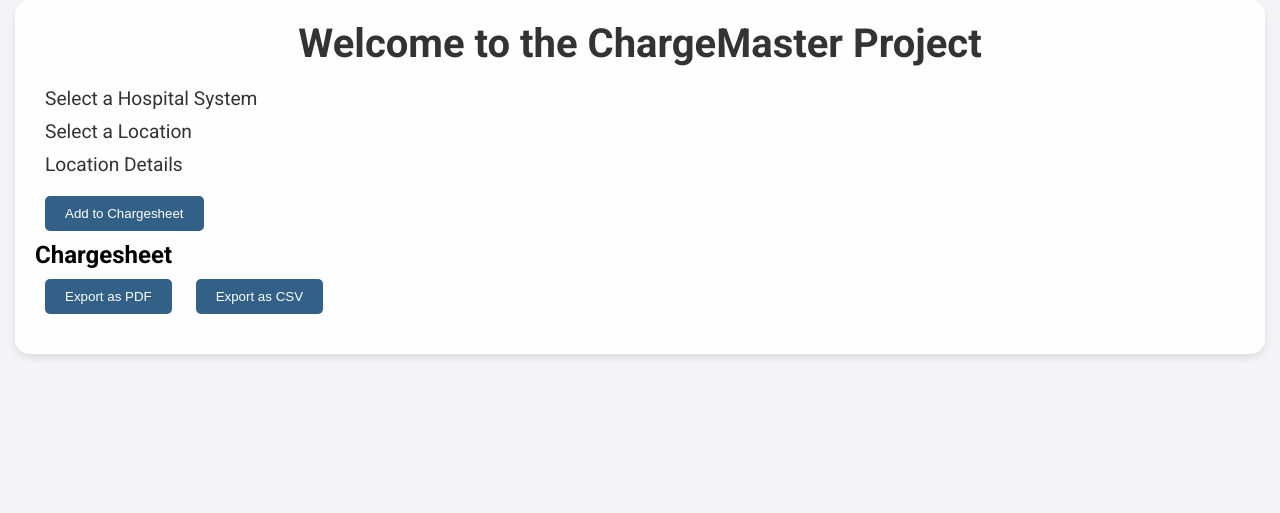
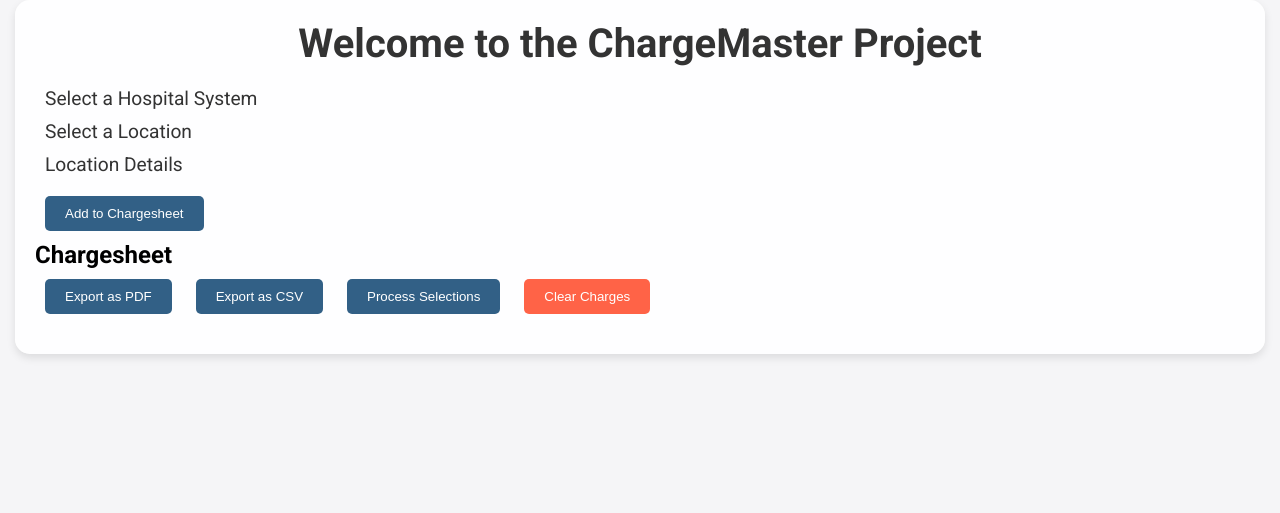
Before and after one commit to gsmithw91/ChargeMaster1, a Flask app: template templates/chargemaster.html in a window 1280 px wide. Shown: the part 15-528 px from the top of the page. Run offline with Flask 3, Linux system fonts and the light colour scheme; the template is opened without the code that fills it, so the values that code supplies are empty; some libraries are stand-ins or nearby versions.

Commit message:
12/20 starting 12/20 starting 12/20 starting 12/20 starting 12/20 starting 12/20 starting 12/20 starting 12/20 starting 12/20 starting 12/20 starting 12/20 starting 12/20 starting

```diff
--- a/backend/routes/chargemaster/charges_api_routes.py
+++ b/backend/routes/chargemaster/charges_api_routes.py
@@ -227,3 +227,21 @@ def get_charges(system_id, location_id):
     except Exception as e:
         api_logger.error(f"An unexpected error occurred while fetching charge data: {e}")
         return jsonify({"error": str(e)}), 500
+
+from flask import Flask, request, jsonify
+
+app = Flask(__name__)
+
+@app.route('/process-chargesheet', methods=['POST'])
+def get_charge_sheet_data():
+    data = request.json  # Get JSON data sent in the POST request
+
+    # Process data: Omit nulls (and undefined values, which should be handled client-side)
+    processed_data = [omit_nulls(charge) for charge in data]
+
+    # For now, just return the processed data
+    return jsonify(processed_data)
+
+def omit_nulls(charge_dict):
+    """Remove keys with null values from a charge dictionary."""
+    return {k: v for k, v in charge_dict.items() if v is not None}
--- a/static/Chargesheet.js
+++ b/static/Chargesheet.js
@@ -10,7 +10,20 @@ document.addEventListener("DOMContentLoaded", (event) => {
   if (exportPdfButton) {
     exportPdfButton.addEventListener("click", () => exportChargesheetAsPDF());
   }
+
+  // Updated to match the ID in your HTML
+  const clearChargesButton = document.getElementById("clearChargesButton");
+  if (clearChargesButton) {
+    clearChargesButton.addEventListener("click", clearChargesheet);
+  }
 });
+
+function clearChargesheet() {
+  if (confirm("Are you sure you want to clear the chargesheet?")) {
+    var chargesheetList = document.getElementById("chargesheetList");
+    chargesheetList.innerHTML = "";
+  }
+}
 
 function addToChargesheet(selectedData) {
   if (selectedData.length === 0) {
@@ -25,7 +38,11 @@ function addToChargesheet(selectedData) {
     listItem.className = "chargesheet-item";
 
     for (var key in data) {
-      if (data.hasOwnProperty(key)) {
+      if (
+        data.hasOwnProperty(key) &&
+        isValidValue(data[key]) &&
+        !shouldExcludeKey(key)
+      ) {
         var infoDiv = createInfoDiv(key, data[key]);
         listItem.appendChild(infoDiv);
       }
@@ -37,6 +54,16 @@ function addToChargesheet(selectedData) {
   });
 
   oTable.rows({ selected: true }).deselect();
+}
+
+function isValidValue(value) {
+  return value !== null && value !== undefined && value !== "";
+}
+
+function shouldExcludeKey(key) {
+  // Add any keys here that you don't want to include in the chargesheet
+  const excludedKeys = ["SystemID", "LocationID", "CodeID", "Type"];
+  return excludedKeys.includes(key);
 }
 
 function createInfoDiv(key, value) {
@@ -106,3 +133,18 @@ function exportChargesheetAsPDF() {
       buttonRow.classList.remove("hidden");
     });
 }
+
+function sendChargeSheetData() {
+  var selectedData = oTable.rows({ selected: true }).data().toArray();
+
+  fetch("/process-chargesheet", {
+    method: "POST",
+    headers: {
+      "Content-Type": "application/json",
+    },
+    body: JSON.stringify(selectedData),
+  })
+    .then((response) => response.json())
+    .then((data) => console.log("Processed data:", data))
+    .catch((error) => console.error("Error:", error));
+}
--- a/static/style.css
+++ b/static/style.css
@@ -199,3 +199,8 @@ button:hover {
 #statistics-column {
   /* Add any specific styling for the statistics column here */
 }
+.clear-chargesheet {
+  background-color: #ff6347; /* Tomato color for clear button */
+  color: white;
+  /* other styling properties */
+}
--- a/templates/chargemaster.html
+++ b/templates/chargemaster.html
@@ -82,6 +82,16 @@
       <div class="button-row">
         <button id="exportPdfButton">Export as PDF</button>
         <button id="exportCsvButton">Export as CSV</button>
+        <button id="sendDataButton">Process Selections</button>
+        <button id="clearChargesButton" class="clear-chargesheet">
+          Clear Charges
+        </button>
+        <!-- ... existing HTML ... -->
+
+        <!-- Button to send chargesheet data -->
+
+        <!-- ... remaining HTML ... -->
+
         <!-- Space for additional buttons in the future -->
       </div>
       <div class="chargesheet-columns">
```
